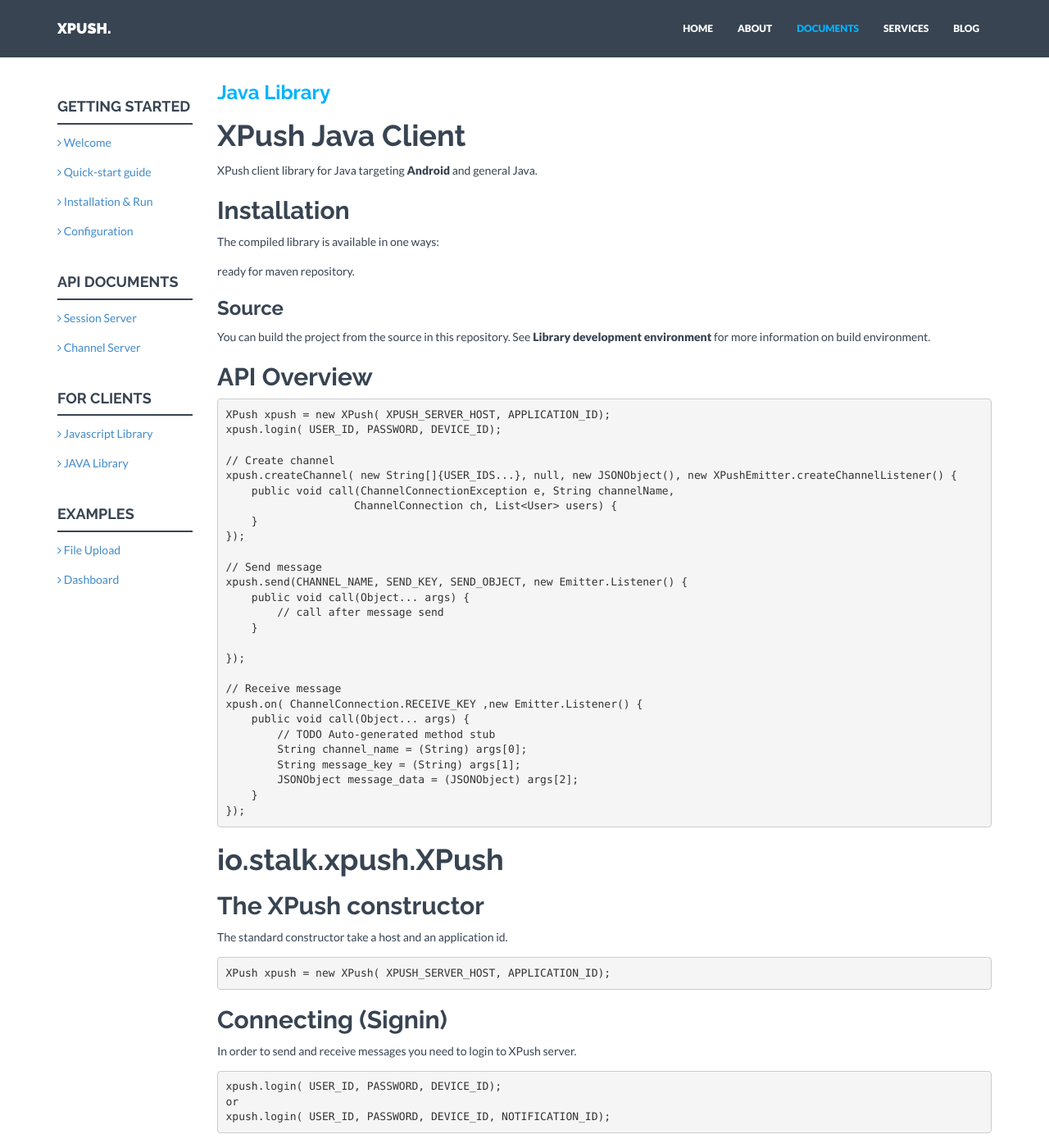
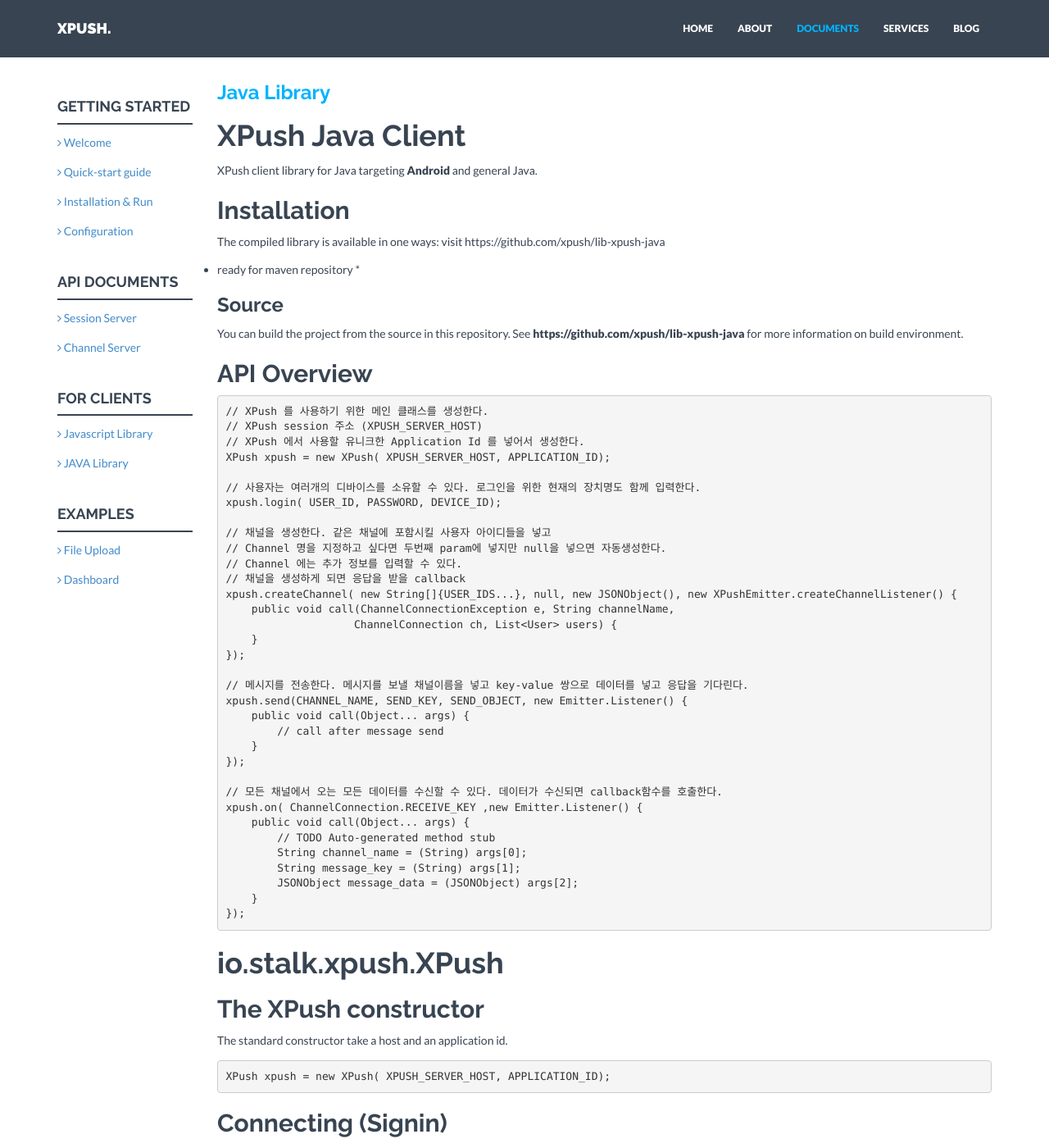
Before and after one commit to xpush/xpush.github.io, a Jekyll site: the page built from doc/library/java/index.md, in a window 1280 px wide and 1400 px high. Shown: the whole window at 82% size. Built offline with Jekyll 4.4.1, drawn with Linux system fonts in a browser that asks for light colours; some of the changed text lies outside the part shown.

Commit message:
add method api document in java library

```diff
--- a/doc/library/java/index.md
+++ b/doc/library/java/index.md
@@ -10,35 +10,43 @@
 ## Installation
 
 The compiled library is available in one ways:
+visit https://github.com/xpush/lib-xpush-java
 
-ready for maven repository.
+ * ready for maven repository *
 
 ### Source
 
-You can build the project from the source in this repository. See **Library development environment** for more information on build environment.
+You can build the project from the source in this repository. See **https://github.com/xpush/lib-xpush-java** for more information on build environment.
 
 ## API Overview
 
 {% highlight java %}
+// XPush 를 사용하기 위한 메인 클래스를 생성한다.
+// XPush session 주소 (XPUSH_SERVER_HOST)
+// XPush 에서 사용할 유니크한 Application Id 를 넣어서 생성한다.
 XPush xpush = new XPush( XPUSH_SERVER_HOST, APPLICATION_ID);
+
+// 사용자는 여러개의 디바이스를 소유할 수 있다. 로그인을 위한 현재의 장치명도 함께 입력한다.
 xpush.login( USER_ID, PASSWORD, DEVICE_ID);
 
-// Create channel
+// 채널을 생성한다. 같은 채널에 포함시킬 사용자 아이디들을 넣고
+// Channel 명을 지정하고 싶다면 두번째 param에 넣지만 null을 넣으면 자동생성한다.
+// Channel 에는 추가 정보를 입력할 수 있다.
+// 채널을 생성하게 되면 응답을 받을 callback
 xpush.createChannel( new String[]{USER_IDS...}, null, new JSONObject(), new XPushEmitter.createChannelListener() {
     public void call(ChannelConnectionException e, String channelName,
                     ChannelConnection ch, List<User> users) {
     }
 });
 
-// Send message
+// 메시지를 전송한다. 메시지를 보낼 채널이름을 넣고 key-value 쌍으로 데이터를 넣고 응답을 기다린다.
 xpush.send(CHANNEL_NAME, SEND_KEY, SEND_OBJECT, new Emitter.Listener() {
     public void call(Object... args) {
         // call after message send
     }
-
 });
 
-// Receive message
+// 모든 채널에서 오는 모든 데이터를 수신할 수 있다. 데이터가 수신되면 callback함수를 호출한다.
 xpush.on( ChannelConnection.RECEIVE_KEY ,new Emitter.Listener() {
     public void call(Object... args) {
         // TODO Auto-generated method stub
@@ -117,6 +125,24 @@
 
 NOT YET.
 
+## Get All User List in Application
+
+{% highlight java %}
+xpush.getUserList(new JSONObject(), new XPushEmitter.receiveUserList() {
+    public void call(String err, List<User> users) {
+    }
+});
+{% endhighlight %}
+
+## Get All User List in Channel
+
+{% highlight java %}
+xpush.getUserListInChannel( CHANNEL_NAME , new JSONObject(), new XPushEmitter.receiveUserList() {
+    public void call(String err, List<User> users) {
+    }
+});
+{% endhighlight %}
+
 
 ## Send Message
 
```
